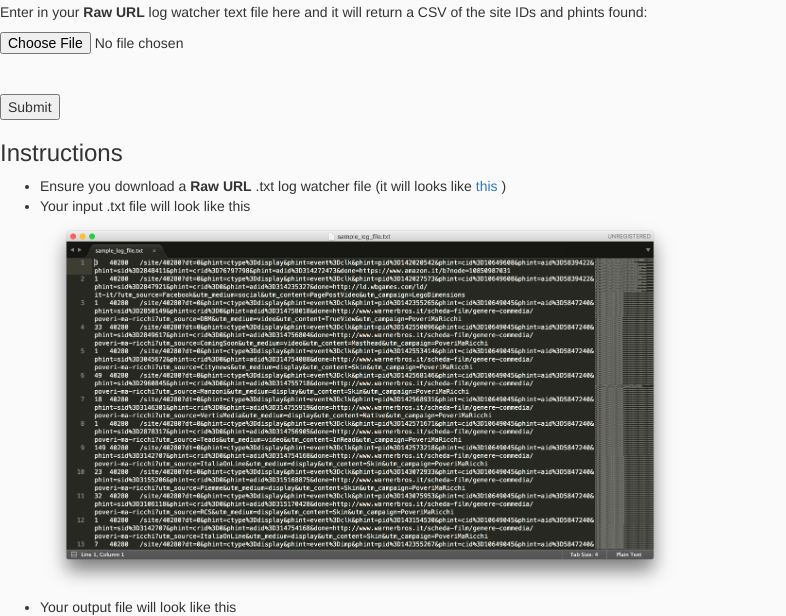
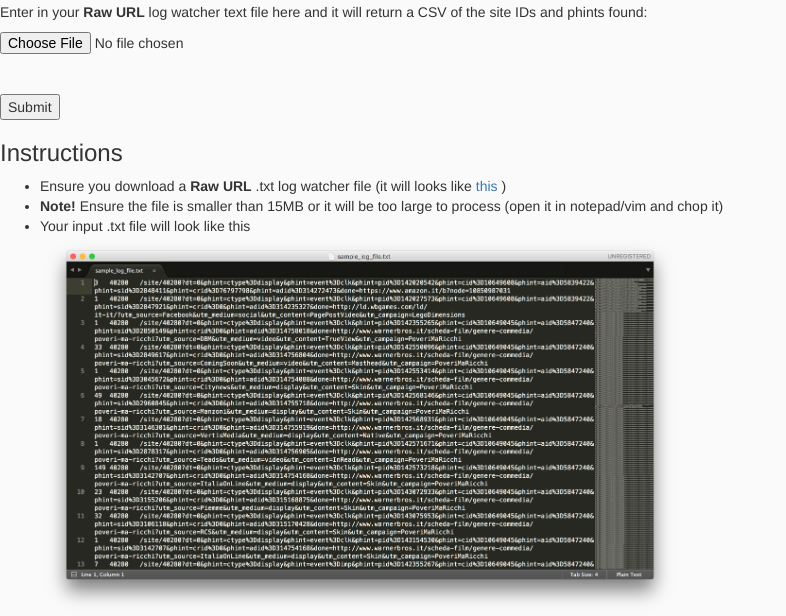
Before and after one commit to bluekaisec/bluekai_services_box, a Flask app: page /log_watcher_url_parser in a window 1280 px wide. Shown: the part 354-970 px from the top of the page, without its empty margins (0-786 px from the left). Run offline with Flask 2, Linux system fonts and the light colour scheme; some libraries are stand-ins or nearby versions.

Commit message:
Updating notes on CSV parser
Max 15mb size

```diff
--- a/templates/log_watcher_url_parser.html
+++ b/templates/log_watcher_url_parser.html
@@ -66,6 +66,8 @@
 
           <li>Ensure you download a <strong>Raw URL</strong> .txt log watcher file (it will looks like <a download href="static/files/sample_log_file.txt">this</a> )</li>
 
+          <li> <strong>Note!</strong> Ensure the file is smaller than 15MB or it will be too large to process (open it in notepad/vim and chop it) </li>
+
           <li> Your input .txt file will look like this </li>
 
           <img width="640" src="static/images/sample_input.png">
```
